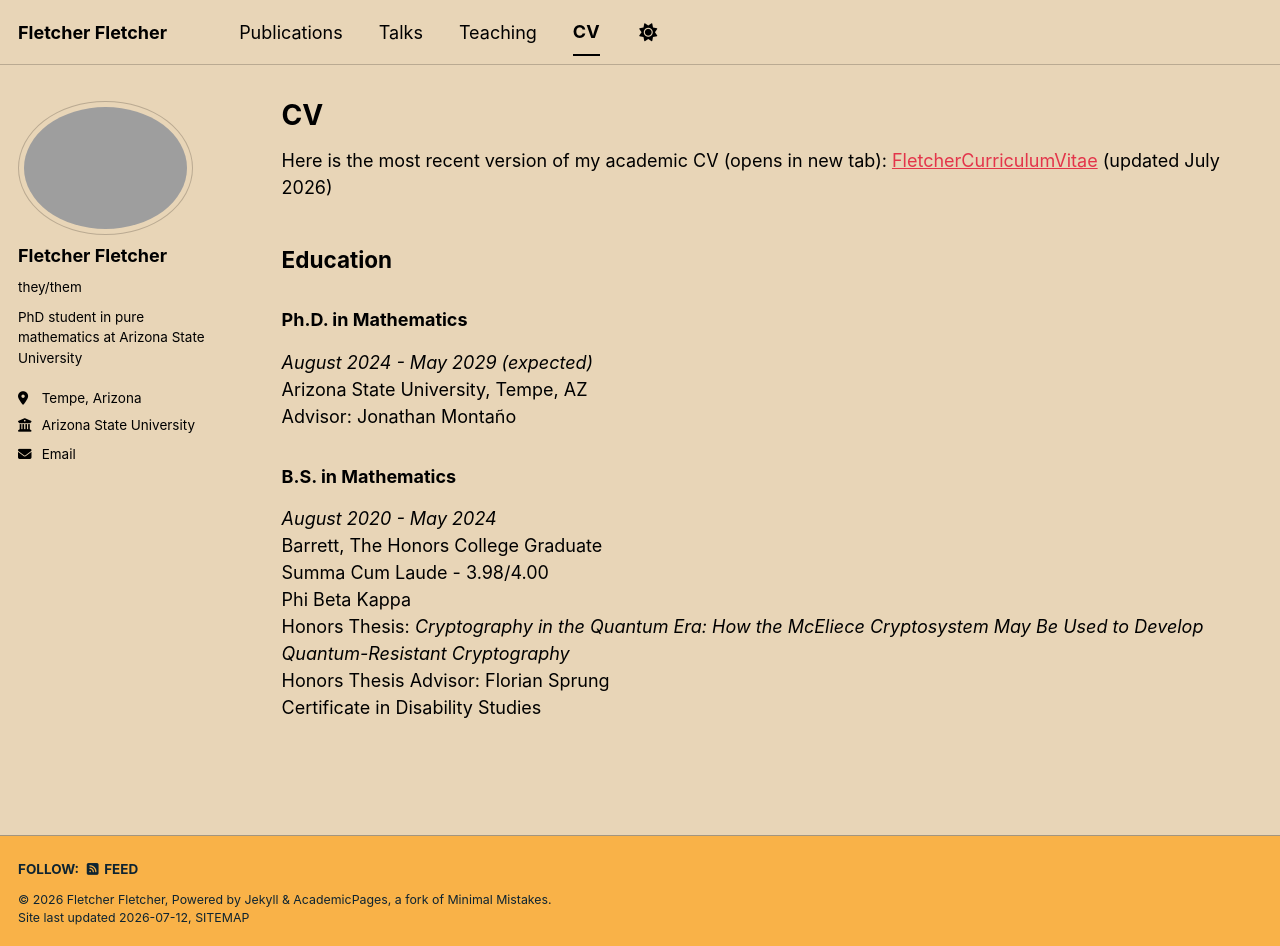
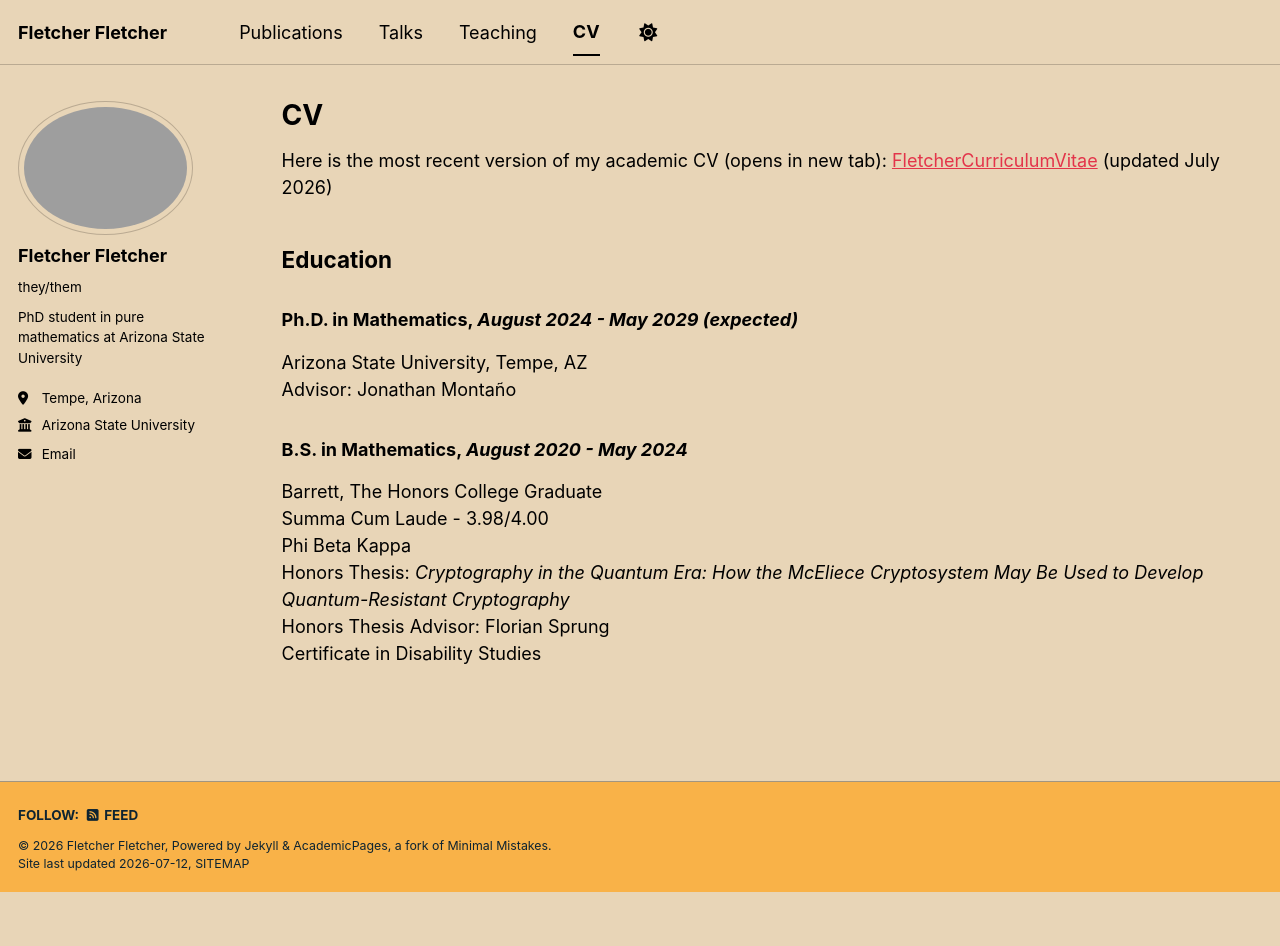
Before and after one commit to Fletcher-Math/fletcher-math.github.io, a Jekyll site: the page built from _pages/cv.md, in a window 1280 px wide and 946 px high. Built offline with Jekyll 4.4.1, drawn with Linux system fonts in a browser that asks for light colours; a style sheet for code colours, icons or effects is not loaded.

Commit message:
Update cv.md

```diff
--- a/_pages/cv.md
+++ b/_pages/cv.md
@@ -12,13 +12,11 @@ Here is the most recent version of my academic CV (opens in new tab):
 
 
 ## Education
-### Ph.D. in Mathematics
-*August 2024 - May 2029 (expected)*
+### Ph.D. in Mathematics, *August 2024 - May 2029 (expected)*
 Arizona State University, Tempe, AZ
 Advisor: Jonathan Montaño
 
-### B.S. in Mathematics
-*August 2020 - May 2024*
+### B.S. in Mathematics, *August 2020 - May 2024*
 Barrett, The Honors College Graduate
 Summa Cum Laude - 3.98/4.00
 Phi Beta Kappa
```
